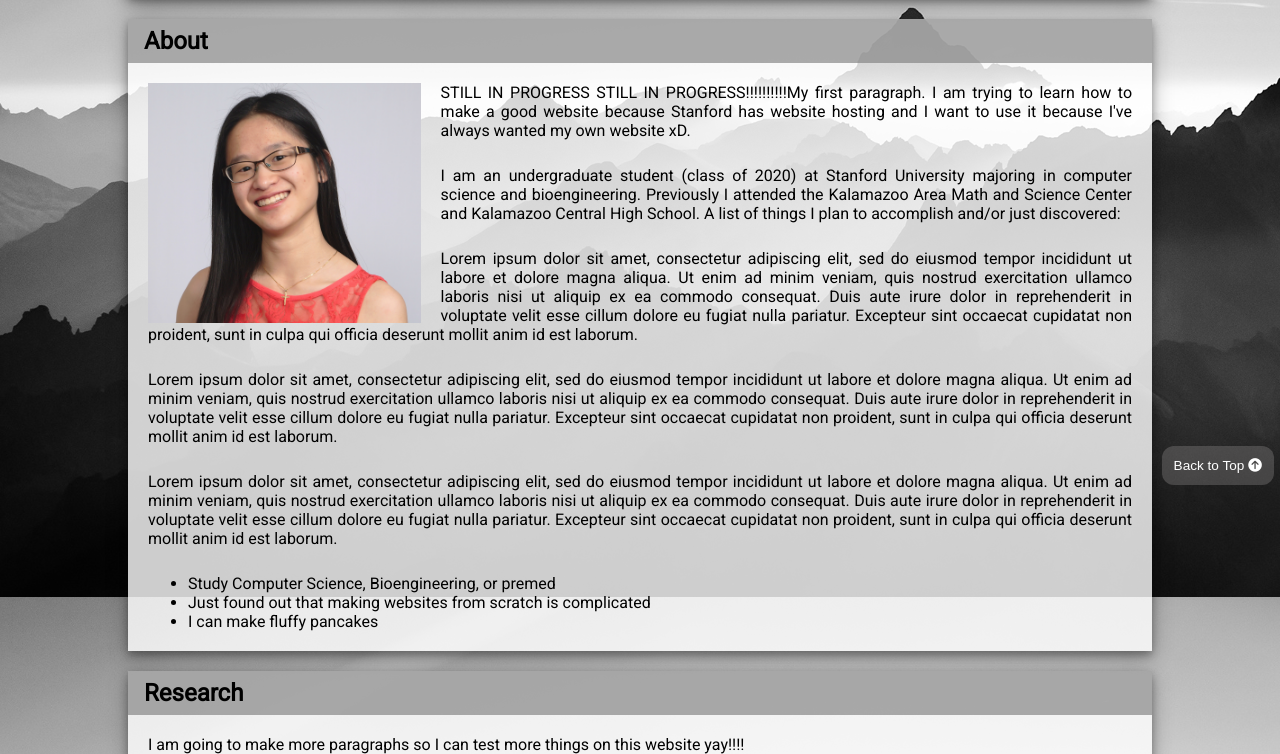
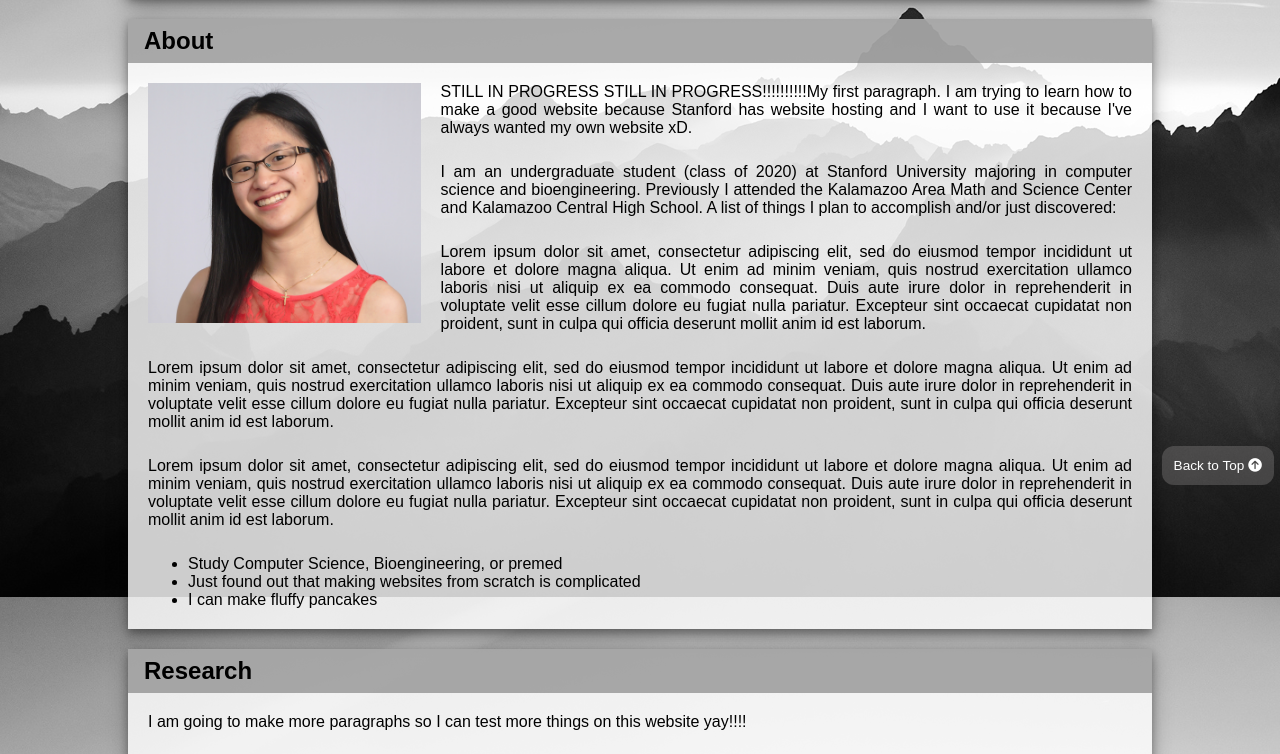
Before and after one commit to natagoh/cube-web, a plain HTML site: page index.html in a window 1280 px wide. Shown: the part 203-957 px from the top of the page. Drawn offline with Linux system fonts and the light colour scheme.

Commit message:
uggh fonts again

```diff
--- a/style.css
+++ b/style.css
@@ -1,5 +1,5 @@
 body{
-    font-family: 'Roboto', sans-serif;
+    font-family: 'Roboto Light', sans-serif;
     background-image: url("mountain1.jpg");
     background-size: cover;
     border-style:none;
@@ -65,6 +65,7 @@ div#main{
 
 /*section stuff*/
 section{
+    font-family: 'Roboto Normal', sans-serif;
     background-color:rgba(255, 255, 255, 0.80);
     max-width: 1250px;
     font-size: 1em;
```
